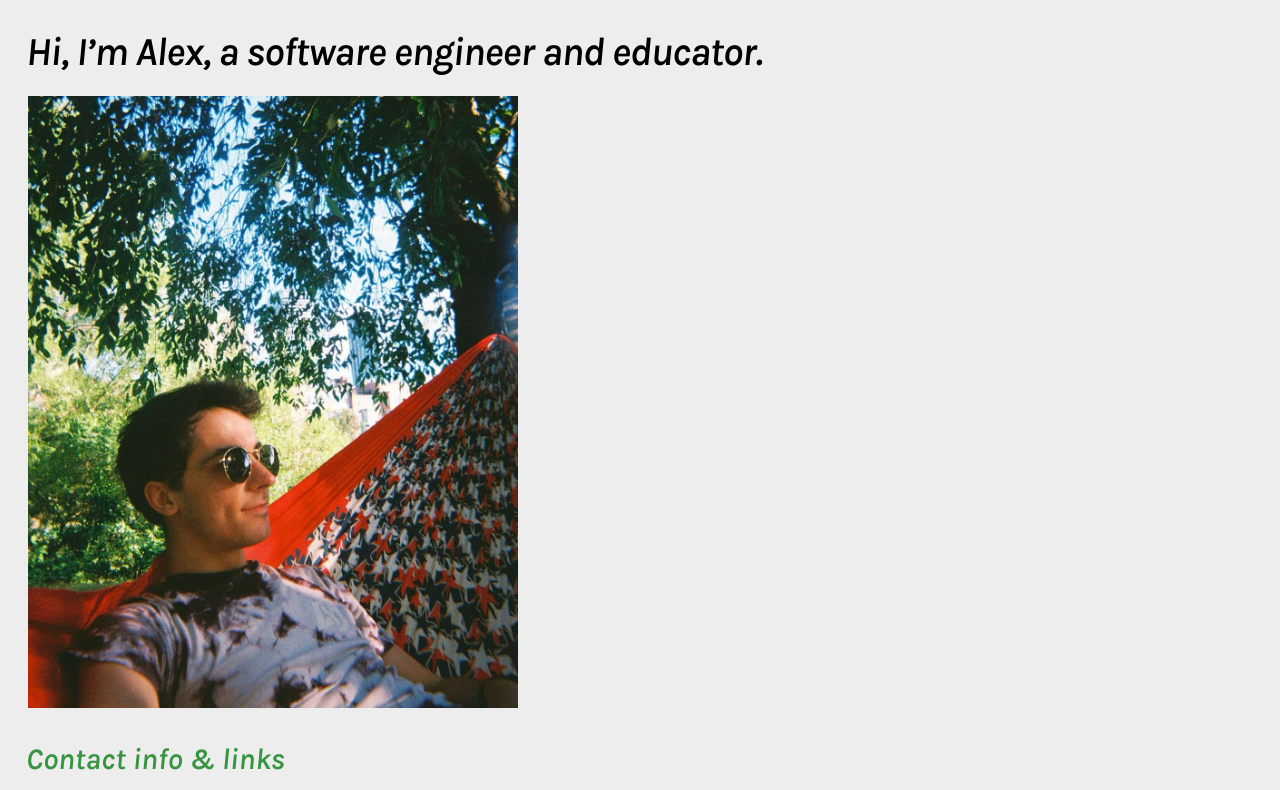
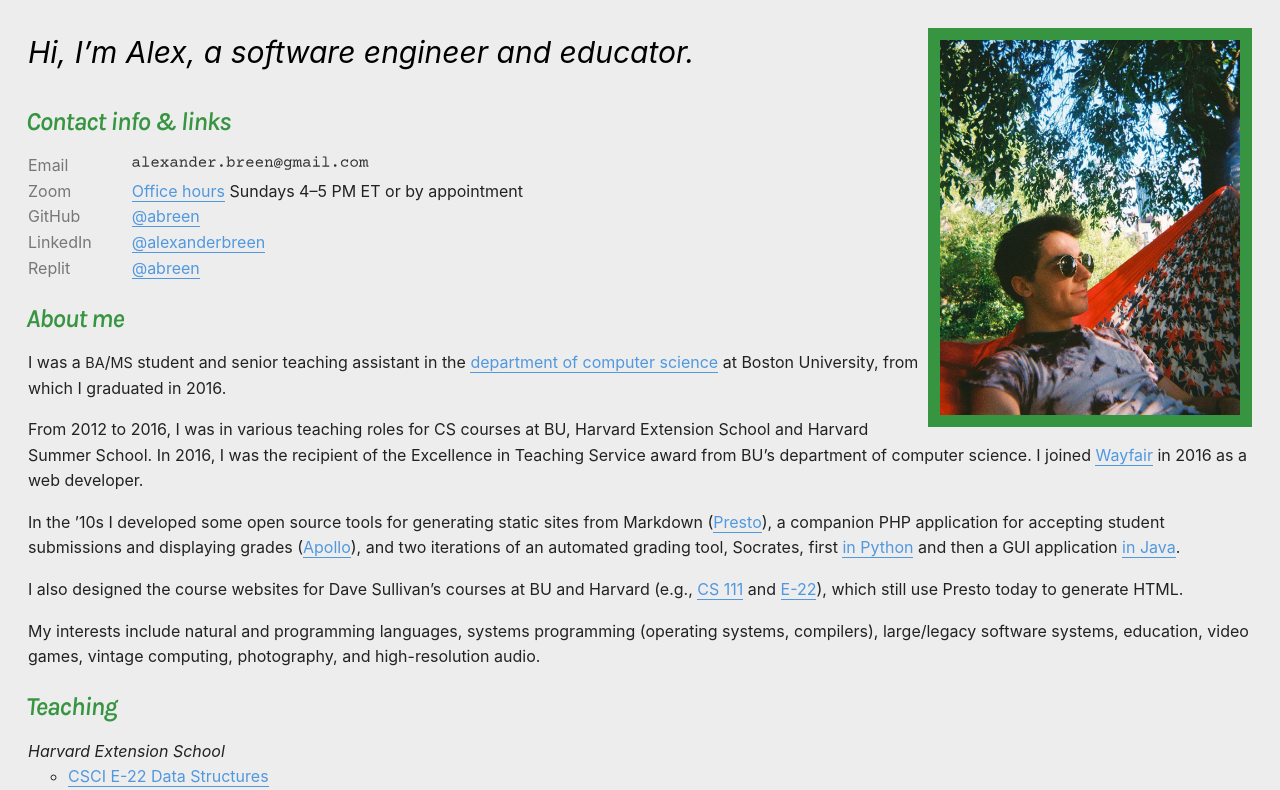
Before and after one commit to abreen/abreen.github.io, a plain HTML site: page index.html in a window 1280 px wide. Shown: the top 790 px of the page. Drawn offline with Linux system fonts and the light colour scheme.

Commit message:
Style and flow fixes

```diff
--- a/index.html
+++ b/index.html
@@ -24,10 +24,9 @@
 </head>
 
 <body>
-  <h1 class="greeting">Hi, I&rsquo;m Alex, a software engineer and educator.</h1>
-  <div class="me">
-    <img id="me-img" src="images/photo.jpg" />
-  </div>
+  <img id="me" src="images/photo.jpg" />
+
+  <p class="greeting">Hi, I&rsquo;m Alex, a software engineer and educator.</h1>
 
   <h2 class="cell contact-heading">Contact info &amp; links</h2>
   <dl class="contact">
--- a/style.css
+++ b/style.css
@@ -20,20 +20,12 @@ h1, h2, h3, h4, h5, h6 {
   line-height: 1.2;
 }
 
-h1 {
-  font-size: 40px;
-  letter-spacing: -1px;
-  position: relative;
-  left: -2px;
+h2 {
+  font-size: 26px;
 }
 
-.greeting {
-  color: #fff; /* bright */
-  margin-top: 0;
-}
-
-h2 {
-  font-size: 30px;
+h1, h2 {
+  letter-spacing: -1px;
   position: relative;
   left: -2px;
 }
@@ -48,7 +40,7 @@ body {
   font-family: "San Francisco", -apple-system, BlinkMacSystemFont, "Segoe UI", "Helvetica Neue", Arial, sans-serif, "Apple Color Emoji", "Segoe UI Emoji", "Segoe UI Symbol";
   font-size: 16px;
   cursor: default;
-  line-height: 1.7;
+  line-height: 1.6;
   padding: 20px;
 }
 
@@ -80,10 +72,18 @@ dl > dd { grid-column-start: 2; }
   font-size: 90%;
 }
 
-#me-img {
+#me {
+  width: 60%;
+  max-width: 300px;
   background: #379541;
-  width: 40%;
-  margin-top: 20px;
+  padding: 1%;
+}
+
+.greeting {
+  font-style: italic;
+  font-size: 14px;
+  color: #fff; /* bright */
+  margin-top: 0;
 }
 
 h1, h2, h3, h4, h5, h6 {
@@ -155,6 +155,7 @@ ul ul ul, ol ul ul {
 .semesters {
   list-style-type: none;
   padding-inline: unset;
+  line-height: 2;
 }
 
 .semesters li {
@@ -171,20 +172,13 @@ ul ul ul, ol ul ul {
   border-bottom: none;
 }
 
-footer {
-  color: #777; /* dim */
-  text-align: center;
-}
+@media screen and (min-width: 768px) {
+  .greeting {
+    font-size: 30px;
+  }
 
-@media screen and (min-width: 500px) and (max-width: 1000px) {
-  h1 {
-    font-size: 40px;
-  }
-}
-
-@media screen and (max-width: 500px) {
-  h1 {
-    font-size: 30px;
+  #me {
+    float: right;
   }
 }
 
@@ -228,8 +222,4 @@ footer {
     color: #000; /* anti-bright */
     border-bottom-color: #000 !important; /* anti-bright */
   }
-
-  footer {
-    color: #999 !important; /* anti-dim */
-  }
 }
```
